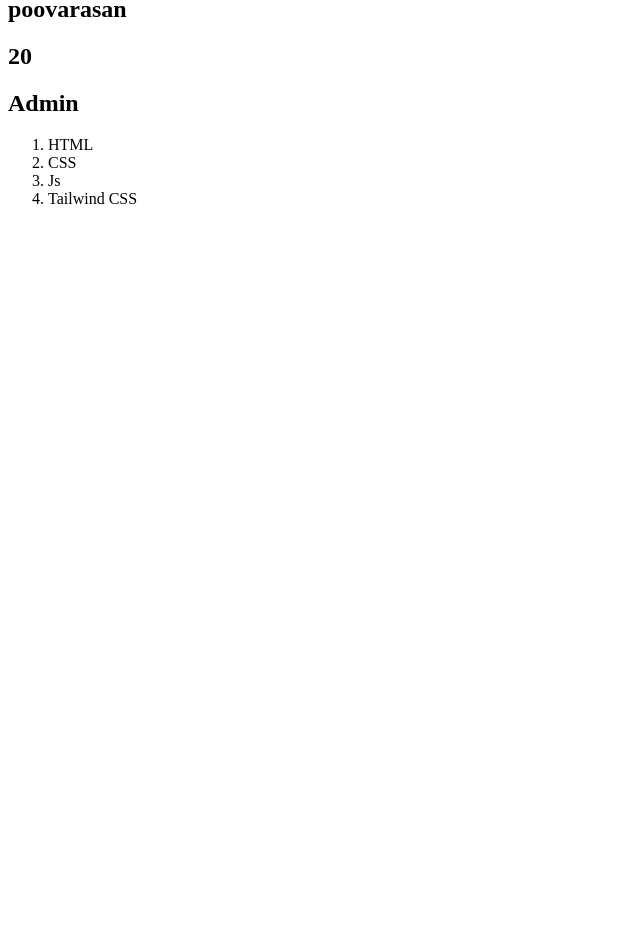
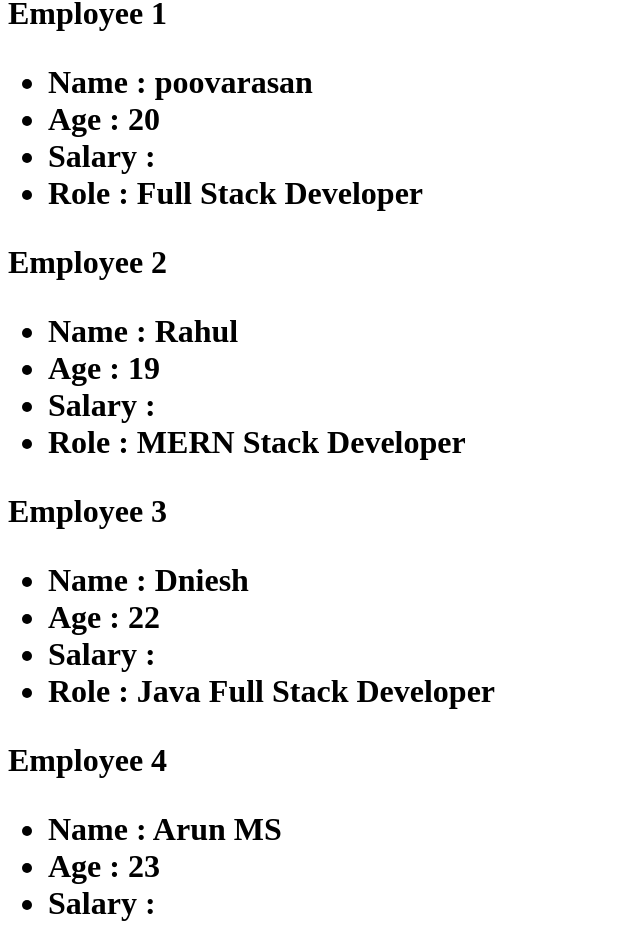
Before and after one commit to poovarasan4321/ReactLearninig, a React (Vite) app: page / in a window 1280 px wide. Shown: the part 167-1094 px from the top of the page, without its empty margins (0-640 px from the left). Before the commit the page ends 800 px from the top, so only its background shows below. Built offline with nearby package versions, Linux system fonts and the light colour scheme.

Commit message:
"How handle Props in  Two Ways"

```diff
--- a/src/App.jsx
+++ b/src/App.jsx
@@ -9,6 +9,7 @@
 import FunComponent from "./Component/FunComponent";
 import Parent from "./Props/Parent";
 import Parent1 from "./Props/Parent1";
+import Admin from "./Props/Admin";
 
 const App = () => {
     return (
@@ -22,7 +23,8 @@
             {/* <Rule4/> */}
             {/* <Rule5/> */}
             {/* <Parent/> */}
-            <Parent1 />
+            {/* <Parent1 /> */}
+            <Admin/>
         </>
 
     );
--- /dev/null
+++ b/src/Props/Admin.jsx
@@ -0,0 +1,45 @@
+import React from 'react'
+import User from './User'
+
+const Admin = () => {
+    let employee1={
+        eName:"poovarasan",
+        eAge:20,
+        eSalary:30000,
+        eRole:"Full Stack Developer"
+    }
+    let employee2={
+        eName:"Rahul",
+        eAge:19,
+        eSalary:20000,
+        eRole:"MERN Stack Developer"
+    }
+    let employee3={
+        eName:"Dniesh",
+        eAge:22,
+        eSalary:50000,
+        eRole:"Java Full Stack Developer"
+    }
+    let employee4={
+        eName:"Arun MS",
+        eAge:23,
+        eSalary:40000,
+        eRole:"python Full Stack Developer"
+    }
+    let employee5={
+        eName:"Kalanithi",
+        eAge:24,
+        eSalary:1.30000,
+        eRole:"Full Stack Developer"
+    }
+  return (
+   <>
+    <h1>Admin Component</h1>
+    <hr />
+    <User employee1={employee1} employee2={employee2} employee3={employee3} employee4={employee4} employee5={employee5}
+    />
+   </>
+  )
+}
+
+export default Admin
--- /dev/null
+++ b/src/Props/User.jsx
@@ -0,0 +1,56 @@
+import React from 'react'
+
+const User = (Props) => {
+    let { employee1 } = Props;
+    let { employee2 } = Props;
+    let { employee3 } = Props;
+    let { employee4 } = Props;
+    let { employee5 } = Props;
+    return (
+        <>
+            <h1>User Component</h1>
+            <h1>Employee 1
+                <ul>
+                    <li>Name : {employee1.eName}</li>
+                    <li>Age : {employee1.eAge}</li>
+                    <li>Salary : {employee1.Salary}</li>
+                    <li>Role : {employee1.eRole}</li>
+                </ul>
+            </h1>
+            <h1>Employee 2
+                <ul>
+                    <li>Name : {employee2.eName}</li>
+                    <li>Age : {employee2.eAge}</li>
+                    <li>Salary : {employee2.Salary}</li>
+                    <li>Role : {employee2.eRole}</li>
+                </ul>
+            </h1>
+            <h1>Employee 3
+                <ul>
+                    <li>Name : {employee3.eName}</li>
+                    <li>Age : {employee3.eAge}</li>
+                    <li>Salary : {employee3.Salary}</li>
+                    <li>Role : {employee3.eRole}</li>
+                </ul>
+            </h1>
+            <h1>Employee 4
+                <ul>
+                    <li>Name : {employee4.eName}</li>
+                    <li>Age : {employee4.eAge}</li>
+                    <li>Salary : {employee4.Salary}</li>
+                    <li>Role : {employee4.eRole}</li>
+                </ul>
+            </h1>
+            <h1>Employee 5
+                <ul>
+                    <li>Name : {employee5.eName}</li>
+                    <li>Age : {employee5.eAge}</li>
+                    <li>Salary : {employee5.Salary}</li>
+                    <li>Role : {employee5.eRole}</li>
+                </ul>
+            </h1>
+        </>
+    )
+}
+
+export default User
```
